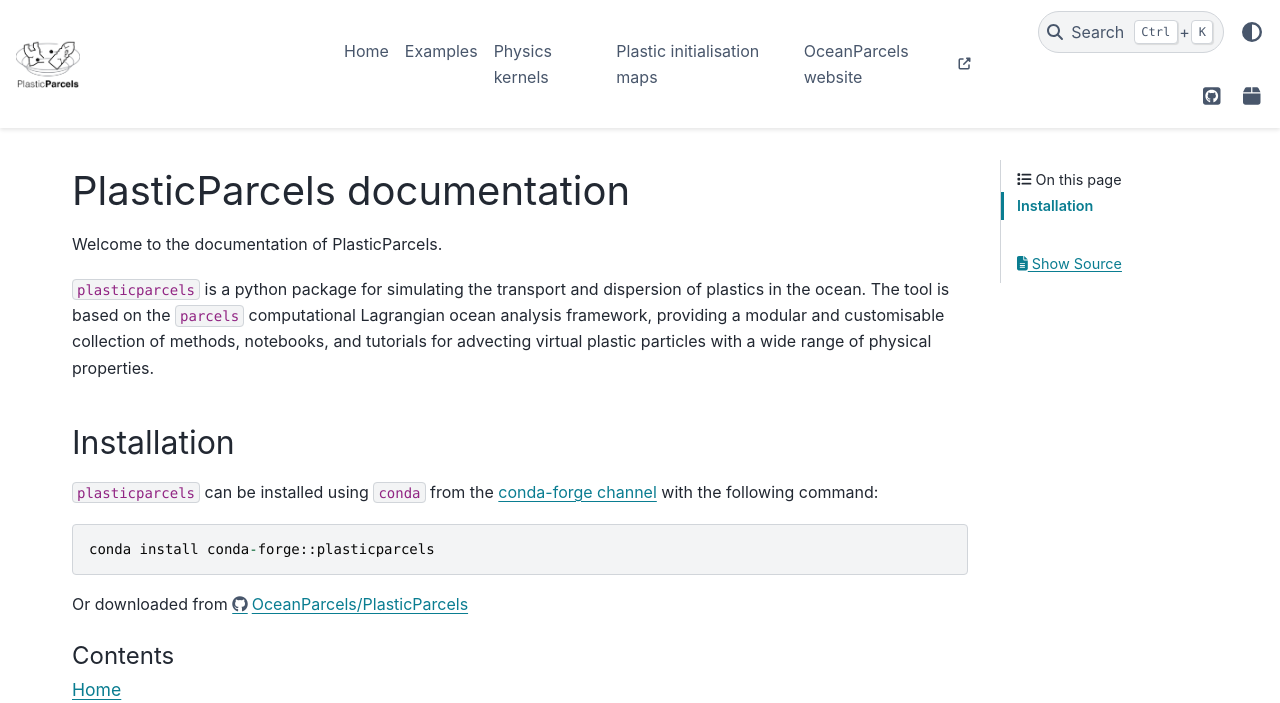
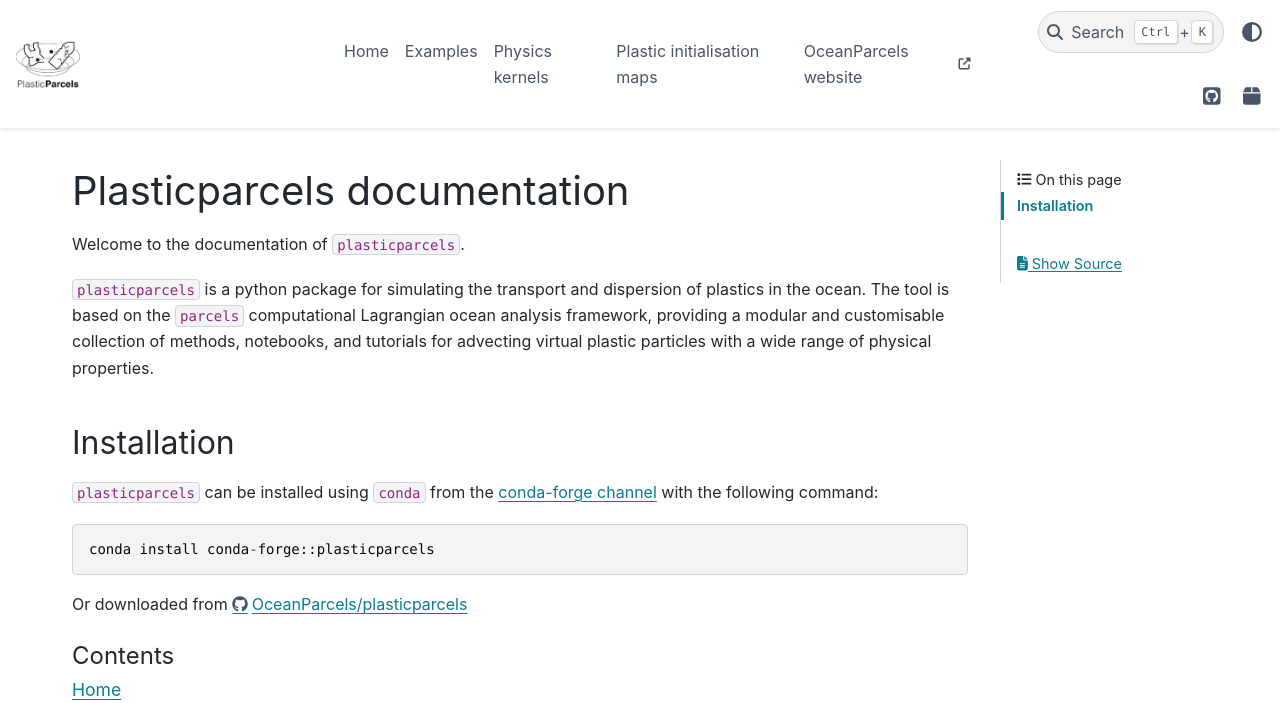
Before and after one commit to OceanParcels/plasticparcels, a Sphinx documentation site: the page built from docs/index.rst, in a window 1280 px wide and 1367 px high. Shown: the top 703 px of the window. Built offline with Sphinx 7.4.7 and the PyData theme 0.15.4, drawn with Linux system fonts in a browser that asks for light colours.

```diff
--- a/docs/conf.py
+++ b/docs/conf.py
@@ -12,7 +12,7 @@ import os
 import sys
 import warnings
 
-project = 'PlasticParcels'
+project = 'plasticparcels'
 copyright = f'{datetime.datetime.now().year}, The OceanParcels Team'
 author = 'The OceanParcels Team'
 
--- a/docs/examples.rst
+++ b/docs/examples.rst
@@ -1,7 +1,7 @@
 Examples
 ========
 
-PlasticParcels has a few example notebooks, see below.
+``plasticparcels`` has a few example notebooks, see below.
 
 
 
--- a/docs/index.rst
+++ b/docs/index.rst
@@ -3,10 +3,10 @@
    You can adapt this file completely to your liking, but it should at least
    contain the root `toctree` directive.
 
-PlasticParcels documentation
+Plasticparcels documentation
 ============================
 
-Welcome to the documentation of PlasticParcels.
+Welcome to the documentation of ``plasticparcels``.
 
 ``plasticparcels`` is a python package for simulating the transport and dispersion of plastics in the ocean. The tool is based on the ``parcels`` computational Lagrangian ocean analysis framework, providing a modular and customisable collection of methods, notebooks, and tutorials for advecting virtual plastic particles with a wide range of physical properties.
 
@@ -21,7 +21,7 @@ Installation
    conda install conda-forge::plasticparcels
 
 
-Or downloaded from https://github.com/OceanParcels/PlasticParcels
+Or downloaded from https://github.com/OceanParcels/plasticparcels
 
 
 .. toctree::
--- a/pyproject.toml
+++ b/pyproject.toml
@@ -3,7 +3,7 @@ requires = ["setuptools >= 61.0", "setuptools_scm[toml]>=6.2"]
 build-backend = "setuptools.build_meta"
 
 [project]
-name = "PlasticParcels"
+name = "plasticparcels"
 description = "Package for simulating the transport and dispersion of plastics in the ocean."
 readme = "README.md"
 dynamic = ["version"]
@@ -33,8 +33,8 @@ dependencies = [
 
 [project.urls]
 homepage = "https://oceanparcels.org/"
-repository = "https://github.com/OceanParcels/PlasticParcels/"
-tracker = "https://github.com/OceanParcels/PlasticParcels/issues"
+repository = "https://github.com/OceanParcels/plasticparcels/"
+tracker = "https://github.com/OceanParcels/plasticparcels/issues"
 
 [tool.setuptools]
 packages = ["plasticparcels"]
```
Also changed, not shown: README.md (+5 -5 lines), docs/initialisationmaps.md (+5 -5 lines), docs/paper/paper.md (+9 -9 lines), docs/physicskernels.md (+1 -1 lines), docs/examples/example_Greece_coast.ipynb, docs/examples/example_Italy_coast.ipynb, 1 other file.
